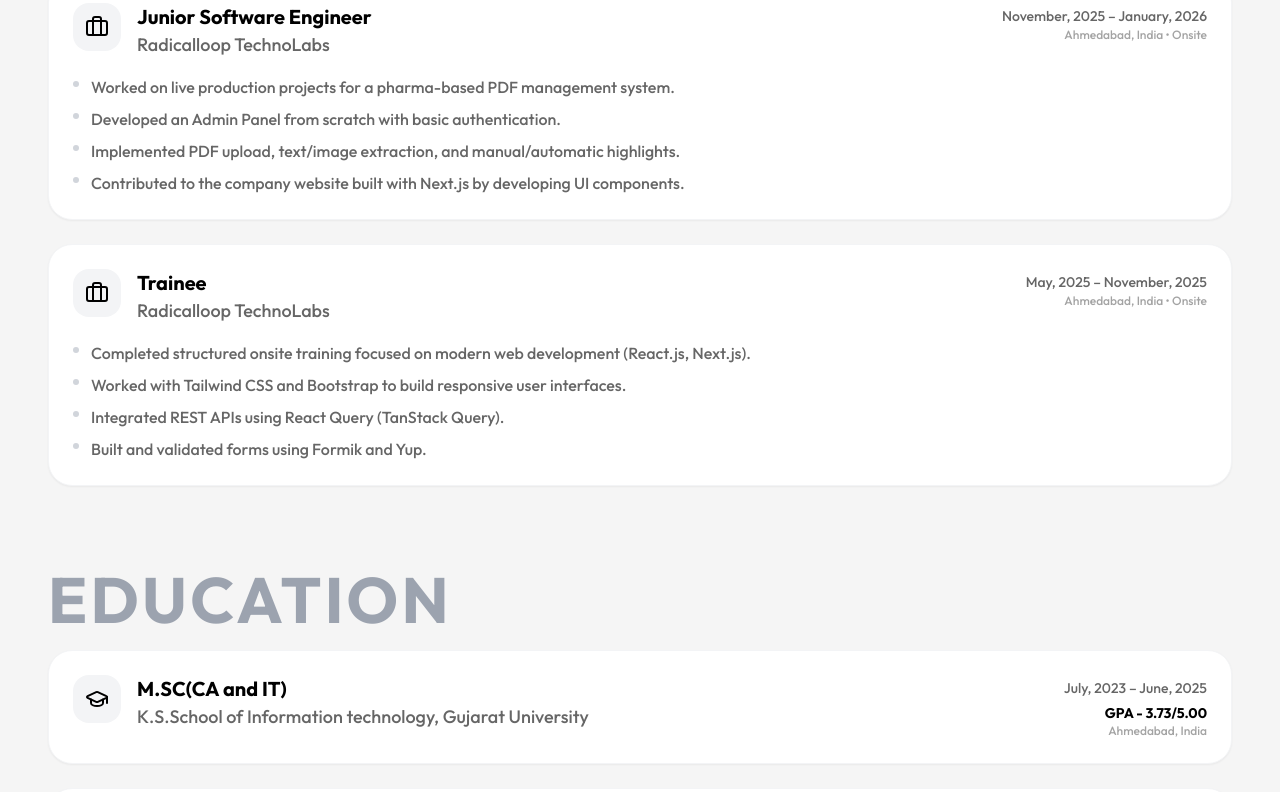
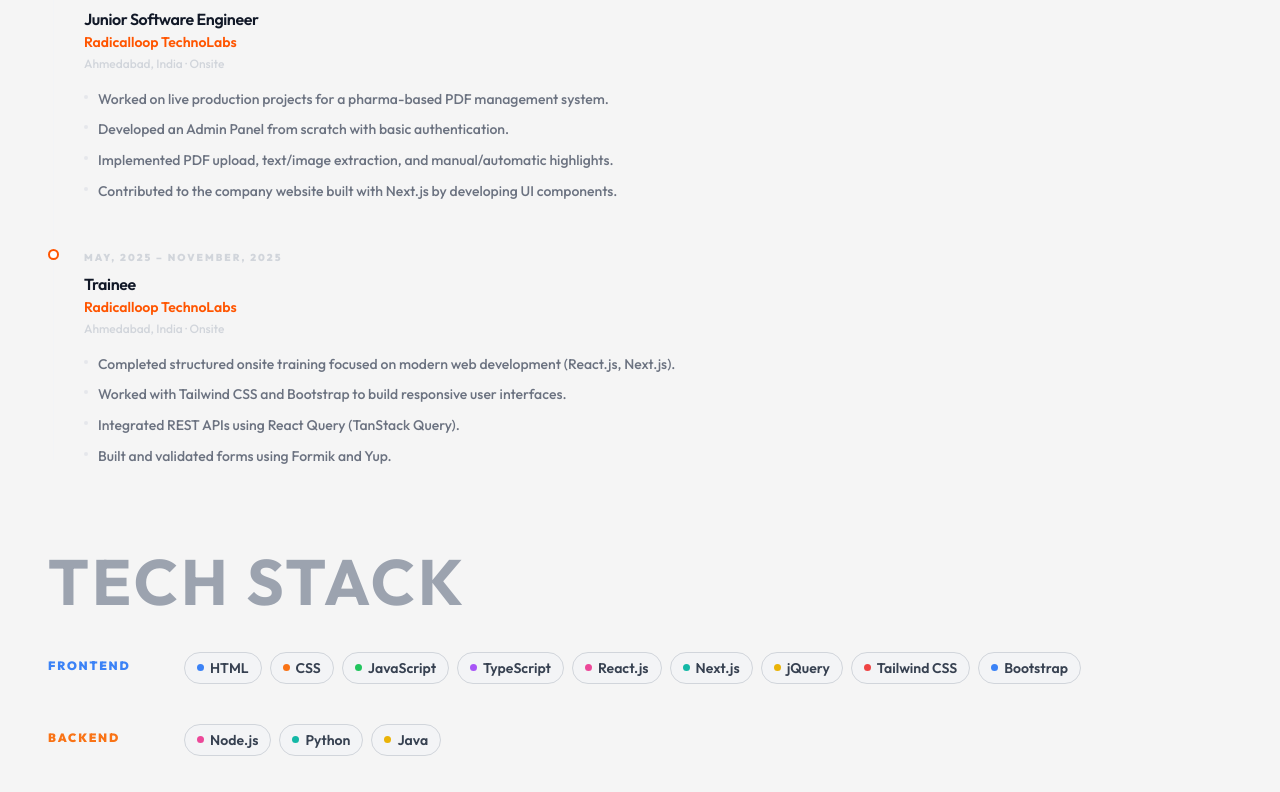
Before and after one commit to JaydeepSP/Portfolio, a React (Vite) app: page / in a window 1280 px wide. Shown: the part 1108-1900 px from the top of the page. Built offline with nearby package versions, Linux system fonts and the light colour scheme.

Commit message:
feat: implement Experience component and update App layout to vertical scroll view

```diff
--- a/src/App.tsx
+++ b/src/App.tsx
@@ -2,7 +2,6 @@
 import { Profile } from "@/components/Profile";
 import { Projects } from "@/components/tabs/Projects";
 import { Experience } from "@/components/tabs/Experience";
-import { Education } from "@/components/tabs/Education";
 import { TechStack } from "@/components/tabs/TechStack";
 import { Connect } from "@/components/tabs/Connect";
 import String from "@/components/ui/String";
@@ -38,10 +37,10 @@
           <SectionHeading title="Experience" />
           <Experience />
         </section>
-        <section id="education">
+        {/* <section id="education">
           <SectionHeading title="Education" />
           <Education />
-        </section>
+        </section> */}
         <section id="tech-stack">
           <SectionHeading title="Tech Stack" />
           <TechStack />
--- a/src/components/tabs/Experience.tsx
+++ b/src/components/tabs/Experience.tsx
@@ -1,68 +1,60 @@
 import { motion } from "framer-motion";
 import { experiences } from "@/utils/constant";
-import { Briefcase } from "lucide-react";
 
 export function Experience() {
   return (
     <motion.div
       initial={{ opacity: 0, y: 20 }}
       animate={{ opacity: 1, y: 0 }}
-      exit={{ opacity: 0, y: -20 }}
-      className="flex flex-col gap-6"
+      className="relative"
     >
+      {/* Vertical timeline line */}
+      <div className="absolute left-[5px] top-2 bottom-2 w-px bg-gray-100 dark:bg-white/5" />
+
+      <div className="flex flex-col gap-10">
         {experiences.map((exp, index) => (
-        <div
+          <motion.div
             key={index}
-          className="bg-white dark:bg-card-bg-dark rounded-3xl p-6 shadow-sm border border-gray-100 dark:border-gray-800"
+            initial={{ opacity: 0, x: -10 }}
+            animate={{ opacity: 1, x: 0 }}
+            transition={{ delay: index * 0.1 }}
+            className="relative pl-9"
           >
-          <div className="flex flex-col gap-4">
-            <div className="flex justify-between items-start">
-              <div className="flex gap-4">
-                <div className="w-12 h-12 rounded-2xl bg-gray-100 dark:bg-gray-800 flex items-center justify-center shrink-0">
-                  <Briefcase className="w-6 h-6 text-black dark:text-white" />
+            {/* Timeline dot */}
+            <div className="absolute left-0 top-[6px] flex items-center justify-center">
+              <div className="w-[11px] h-[11px] rounded-full border-2 border-[#ff5500] bg-white dark:bg-[#0a0a0a]" />
             </div>
-                <div>
-                  <h3 className="text-xl font-bold text-text-primary-light dark:text-text-primary-dark">
+
+            {/* Duration badge */}
+            <span className="inline-block text-[10px] font-black uppercase tracking-[0.2em] text-gray-300 dark:text-white/20 mb-2">
+              {exp.duration}
+            </span>
+
+            {/* Role + Company */}
+            <h3 className="text-base font-semibold text-gray-900 dark:text-white tracking-tight leading-snug">
               {exp.role}
             </h3>
-                  <p className="text-lg font-medium text-text-secondary-light dark:text-text-secondary-dark">
+            <p className="text-sm font-semibold text-[#ff5500] mt-0.5 mb-1">
               {exp.company}
             </p>
-                </div>
-              </div>
-              <div className="text-right hidden sm:block">
-                <span className="text-sm font-medium text-text-secondary-light dark:text-text-secondary-dark">
-                  {exp.duration}
-                </span>
-                <p className="text-xs text-text-secondary-light/60 dark:text-text-secondary-dark/60">
-                  {exp.location} • {exp.type}
+            <p className="text-xs text-gray-300 dark:text-white/20 mb-4 font-medium">
+              {exp.location} · {exp.type}
             </p>
-              </div>
-            </div>
 
-            <div className="sm:hidden -mt-2 mb-2">
-              <span className="text-sm font-medium text-text-secondary-light dark:text-text-secondary-dark">
-                {exp.duration}
-              </span>
-              <p className="text-xs text-text-secondary-light/60 dark:text-text-secondary-dark/60">
-                {exp.location} • {exp.type}
-              </p>
-            </div>
-
+            {/* Bullets */}
             <ul className="space-y-2">
               {exp.description.map((item, i) => (
-                <li
-                  key={i}
-                  className="flex gap-3 text-text-secondary-light dark:text-text-secondary-dark"
-                >
-                  <span className="mt-1.5 w-1.5 h-1.5 rounded-full bg-gray-300 dark:bg-gray-600 shrink-0" />
-                  <span>{item}</span>
+                <li key={i} className="flex items-start gap-2.5">
+                  <span className="mt-[7px] w-1 h-1 rounded-full bg-gray-200 dark:bg-white/15 shrink-0" />
+                  <span className="text-sm leading-relaxed text-gray-500 dark:text-white/40 font-medium">
+                    {item}
+                  </span>
                 </li>
               ))}
             </ul>
+          </motion.div>
+        ))}
       </div>
-        </div>
-      ))}
     </motion.div>
   );
 }
```
Lines whose indentation alone changed are shown as unchanged.
